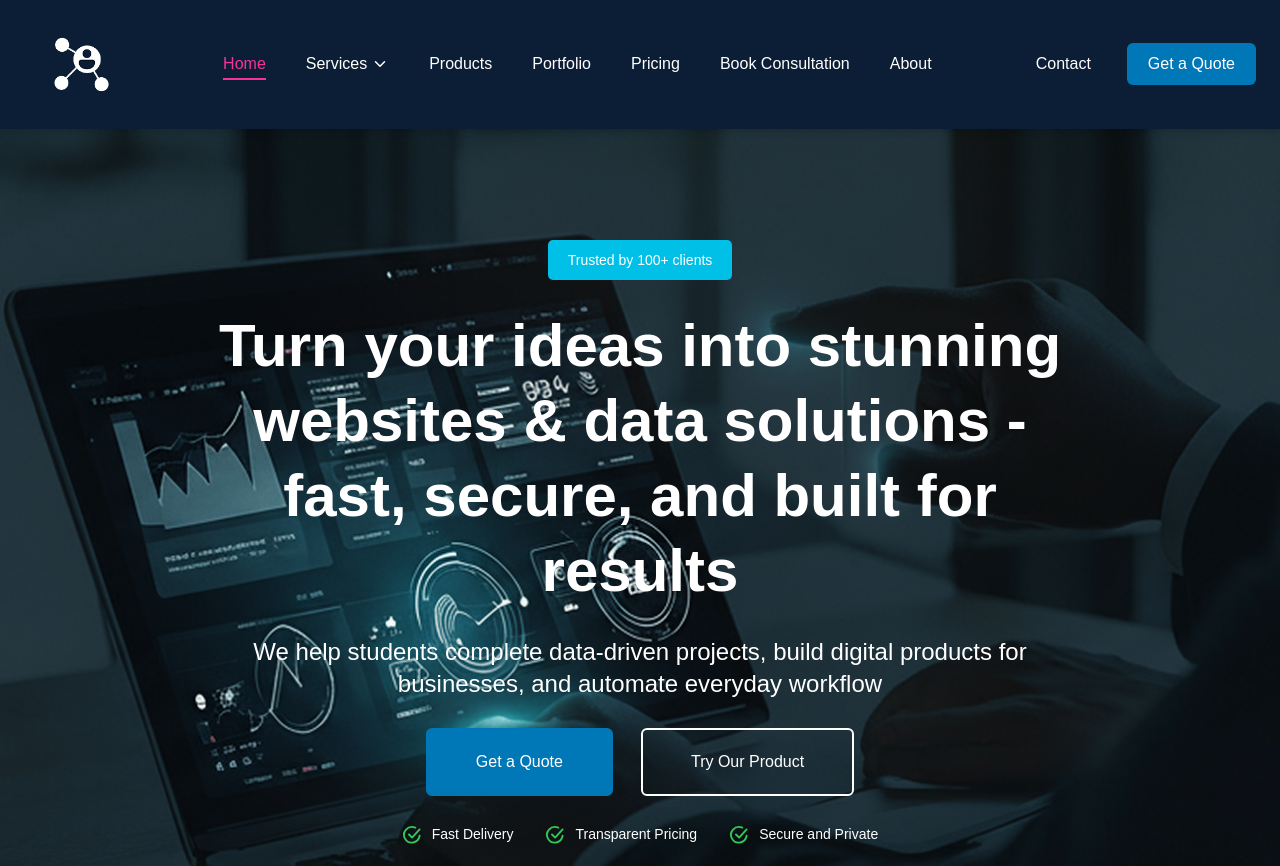
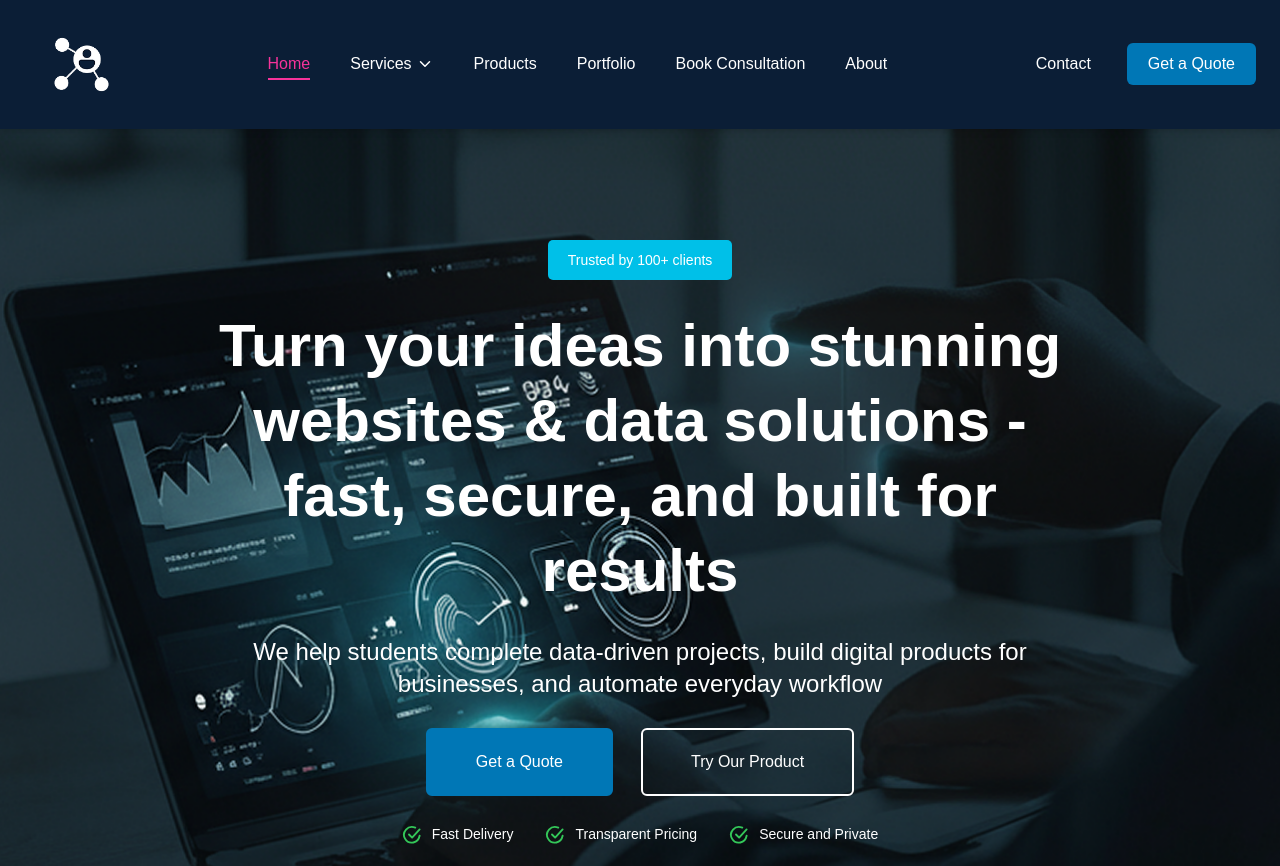
Before and after one commit to letsbuildr/Official, a Next.js app: page / in a window 1280 px wide. Shown: the top 866 px of the page. Built offline with nearby package versions, Linux system fonts and the light colour scheme.

Commit message:
refactor(ui): remove pricing navigation from header
Removes the "Pricing" navigation item from both desktop and mobile header menus in the Header component.

```diff
--- a/src/app/components/Header.tsx
+++ b/src/app/components/Header.tsx
@@ -72,7 +72,6 @@ export default function Header() {
           </li>
           <NavItem href="/products" label="Products" active={pathname} />
           <NavItem href="/portfolio" label="Portfolio" active={pathname} />
-          <NavItem href="/pricing" label="Pricing" active={pathname} />
           <NavItem href="/consultation" label="Book Consultation" active={pathname} />
           <NavItem href="/about" label="About" active={pathname} />
         </ul>
@@ -145,7 +144,6 @@ export default function Header() {
 
           <MobileItem href="/products" label="Products" close={setMenuOpen} />
           <MobileItem href="/portfolio" label="Portfolio" close={setMenuOpen} />
-          <MobileItem href="/pricing" label="Pricing" close={setMenuOpen} />
           <MobileItem href="/consultation" label="Book Consultation" close={setMenuOpen} />
           <MobileItem href="/about" label="About" close={setMenuOpen} />
           <MobileItem href="/contact" label="Contact" close={setMenuOpen} />
```
